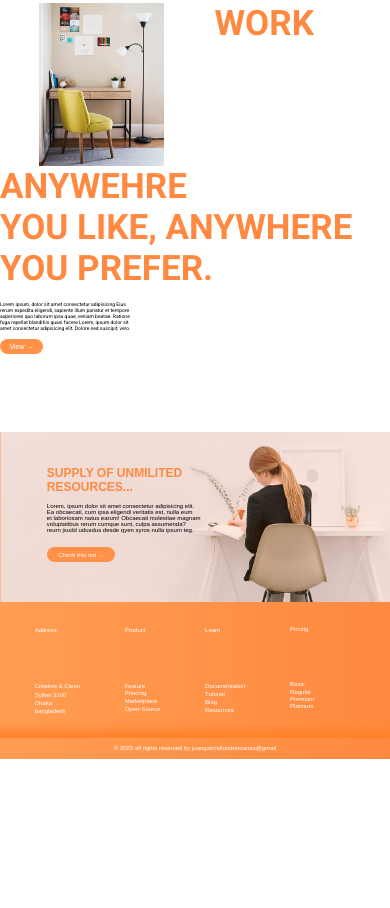
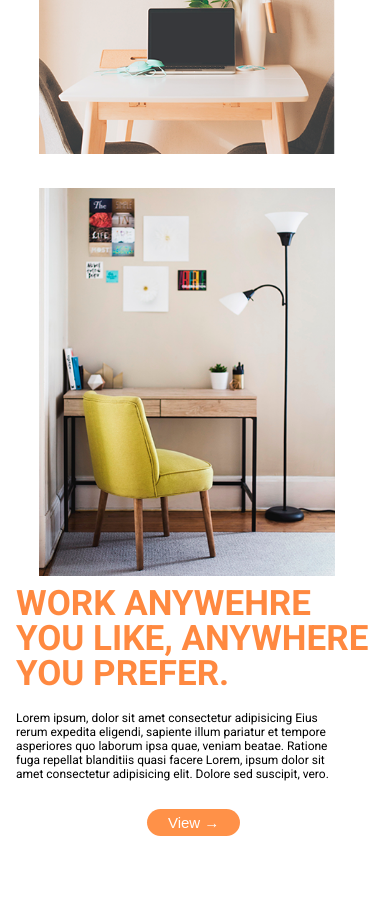
Before and after one commit to juangabriellondonoarias/Creative-Clean, a plain HTML site: page index.html in a window 390 px wide. Shown: the part 1080-1988 px from the top of the page. Before the commit the page ends 1839 px from the top, so only its background shows below. Drawn offline with Linux system fonts and the light colour scheme.

Commit message:
Commit actualizado

```diff
--- a/styles/styles.css
+++ b/styles/styles.css
@@ -402,12 +402,13 @@ footer a:hover{
     }
 
     .primero{
-        zoom: 0.4;
         height: 87vh;
+        zoom: 0.6;
     }
 
     h3{
         font-size: 35px;
+        line-height: 35px;
     }
 
     .segundo p{
@@ -415,7 +416,9 @@ footer a:hover{
     }
 
     .tercero p{
-        font-size: 5px;
+        font-size: 12px;
+        margin-top: 20px;
+        margin-bottom: 20px;
     }
 
     .boton2{
@@ -430,41 +433,60 @@ footer a:hover{
     }
 
     .boton3{
-        font-size: 7px;
-        padding: 4px 0px;
-        width: 11%;
+        font-size: 15px;
+        width: 25%;
+        margin-left: 35%;
     }
 
     .cuarto{
-        zoom: 0.3;
+        zoom: 0.4;
     }
 
     .ultimo p{
-        font-size: 20px;
+        font-size: 27px;
     }
 
     .boton4{
-        width: 20%;
-        font-size: 20px;
+        width: 30%;
+        font-size: 21px;
     }
 
     footer a{
-        font-size: 6px;
+        font-size: 15px;
+        line-height: 5px;
     }
 
     .img1{
         float: none;
         margin-top: 0;
-        width: 70%;
-        margin-right: 0;
-        margin-left: 15%;
+        width: 76%;
+        margin-left: 10%;
     }
 
     .img2{
-        margin-top: 0;
+        width: 76%;
+        margin-top: 30px;
+        margin-bottom: 10px;
     }
 
     .p{
-        font-size: 6px;
+        font-size: 11px;
+    }
+
+    .tercero{
+        margin-left: 16px;
+    }
+
+    h4{
+        font-size: 50px;
+    }
+
+    footer{
+        display: flex;
+        flex-direction: column;
+    }
+
+    .uno{
+        align-items: center;
     }
 }
```
